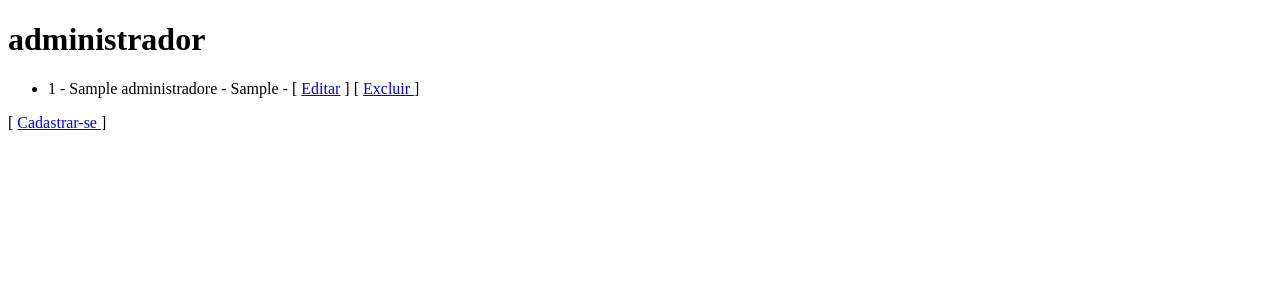
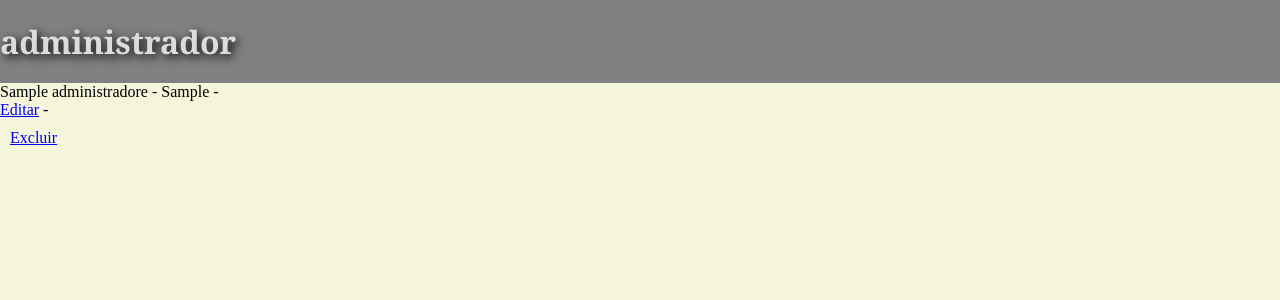
Before and after one commit to kelvinkauan/bkmeventos, a PHP site: template app/views/administrador/administradorlist.php in a window 1280 px wide. Shown: the top 300 px of the page. Run offline with PHP 8.4, Linux system fonts and the light colour scheme; the template is opened without the code that fills it: most values are stand-ins (such as "Sample title", 1, 10 or a date in 2020).

Commit message:
mini atts

```diff
--- a/app/repository/OrganizadorRepository.php
+++ b/app/repository/OrganizadorRepository.php
@@ -73,7 +73,6 @@ class OrganizadorRepository{
             $prepare->bindValue(":id", $id);
             $prepare->execute();
             $result = $prepare->rowCount();
-            //var_dump($result);
             return $result;
 
         }
--- a/app/views/administrador/administradorlist.php
+++ b/app/views/administrador/administradorlist.php
@@ -6,9 +6,9 @@
     <meta charset="UTF-8">
     <meta http-equiv="X-UA-Compatible" content="IE=edge">
     <meta name="viewport" content="width=device-width, initial-scale=1.0">
-
     <meta http-equiv="Content-Type" content="text/html; charset=utf8">
-    <script src="../helpers/excluiradm.js" type="text/javascript"></script>
+    <link rel="stylesheet" type="text/css" href="../views/administrador/cssAdm/styleAdmList.css">
+    <script src="../views/helpers/excluiradm.js" type="text/javascript"></script>
 
 </head>
 <body>
@@ -17,22 +17,40 @@
 	include_once __DIR__ . "/../helpers/mensagem.php";
 
 ?>
+<header>
 
     <h1>administrador</h1>
+
+
+
+</header>
     <ul>
         <?php foreach($data['administradores'] as $adm): ?>
             <li>
-                <?= $adm['idAdministrador'] ?> -
+                <? //= $adm['idAdministrador'] ?> <!--  "- " -->
                 <?= $adm['nome_Adm'] ?> -
                 <?= $adm['senha_Adm'] ?> -
-                [ <a href="./AdministradorController.php?action=edit&id=<?= $adm['idAdministrador'] ?>">Editar</a> ]
-                [ <a href="javascript:confirmarExclusaoAdministrador('<?= $adm['nome_Adm'] ?>', <?= $adm ['idAdministrador'] ?>)"> Excluir </a>   ]
+
             </li>
         <?php endforeach; ?>
     </ul>
+    <div class="editar">
+        <ul>
+            <?php foreach($data['administradores'] as $adm): ?>
+             <a href="./AdministradorController.php?action=edit&id=<?= $adm['idAdministrador'] ?>">Editar</a> -
+            <?php endforeach; ?>
+        </ul>
+    </div>
+    <div class="excluir">
+        <ul>
+            <?php foreach($data['administradores'] as $adm): ?>
+             <a href="javascript:confirmarExclusaoAdministrador('<?= $adm['nome_Adm'] ?>', <?= $adm ['idAdministrador'] ?>)"> Excluir </a>
+            <?php endforeach; ?>
+        </ul>
+    </div>
 
-    <p>
-    [ <a href="./administradorController.php?action=loadForm"> Cadastrar-se </a>]
+  <!--  <p>
+    [ <a href="./administradorController.php?action=loadForm"> Cadastrar-se </a>] -->
 
 </body>
 </html>
--- /dev/null
+++ b/app/views/administrador/cssAdm/styleAdmList.css
@@ -0,0 +1,36 @@
+@CHARSET "utf-8";
+
+* {
+    margin: 0px;
+    padding: 0px;
+}
+
+html {
+
+    background-color: beige;
+}
+
+header {
+    background-color: gray;
+    min-height: 10px;
+    padding-top: 20px;
+    padding-bottom: 20px;
+}
+
+header>h1 {
+    color: Gainsboro;
+    font-family: Georgia, 'Times New Roman', Times, serif;
+    text-shadow: 3px 3px 10px black;
+}
+
+.editar {
+    padding: 10 px;
+    align-items: left;
+    color: black;
+
+}
+
+.excluir {
+
+    padding: 10px;
+}
--- a/app/views/helpers/excluiradm.js
+++ b/app/views/helpers/excluiradm.js
@@ -5,7 +5,7 @@ function confirmarExclusaoAdministrador(nome, id) {
 
     if (resposta) {
 
-        window.location.href = "controllers/AdministradorController.php?action=deleteAdministradorById&id=" + id;
+        window.location.href = "AdministradorController.php?action=deleteAdministradorById&id=" + id;
 
     }
 }
```
Also changed, not shown: app/repository/AdministradorRepository.php (+6 -2 lines), app/controllers/OrganizadorController.php (indentation only), app/views/login/aa.css (deleted).
